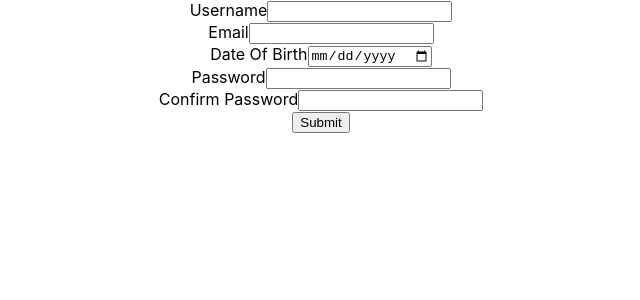
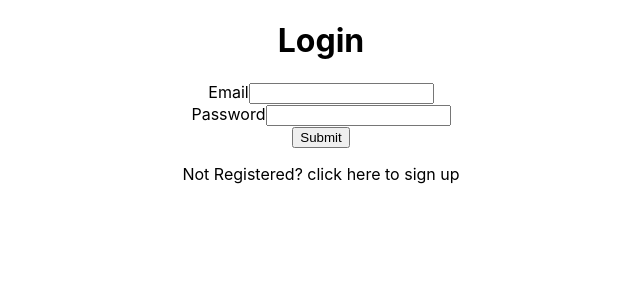
Before and after one commit to rhysw97/social-media, a React (Create React App) app: page / in a window 1280 px wide. Shown: the top 300 px of the page, without its empty margins (319-959 px from the left). Built offline with nearby package versions, Linux system fonts and the light colour scheme.

Commit message:
Added Routes

```diff
--- a/src/App.js
+++ b/src/App.js
@@ -1,15 +1,26 @@
 import logo from './logo.svg';
 import './App.css';
-import CreatePost from './components/post-system/create-post'
-import Login from './components/login';
+import CreatePost from './components/post-system/create-post';
 import Register from './components/register/register';
+import LandingPage from './Pages/landing-page';
+import { BrowserRouter, Route, Router, Routes } from 'react-router-dom';
+import React from 'react';
 
 //allow user to post
 function App() {
   return (
-    <div className="App">
-      <Register/>
-    </div>
+    <BrowserRouter>
+      <React.StrictMode>
+        <div className="App">
+        <Routes>
+            <Route path="/" element={<LandingPage/>} />
+            <Route path="/register" element={<Register/>} />
+            <Route path="/post" element={<CreatePost/>} />
+        </Routes>
+        </div>
+        </React.StrictMode>
+      </BrowserRouter>
+
   );
 }
 
--- /dev/null
+++ b/src/Pages/landing-page.js
@@ -0,0 +1,14 @@
+import React from "react";
+import { useNavigate } from "react-router-dom";
+import Login from "../components/login";
+
+export default function LandingPage() {
+
+
+    return(
+        <div className="landing-page">
+
+            <Login></Login>
+        </div>
+    )
+}
--- a/src/components/login.js
+++ b/src/components/login.js
@@ -1,10 +1,13 @@
 import React,{useState} from "react";
 import { postRequest } from "../utils/server-queries.ts";
+import {BrowserRouter, useNavigate} from 'react-router-dom';
 
 
 export default function Login() {
     const [email, setEmail] = useState('');
     const [password, setPassword] = useState('');
+    const [loginMessage, setLoginMessage] = useState()
+    const navigate = useNavigate()
 
     //sends data submitted to backend.
     const handleEmail = (event) => {
@@ -17,12 +20,23 @@ export default function Login() {
 
       const handleSubmit = (event) => {
         event.preventDefault();
+        handleLoginResponse()
+      };
 
-        postRequest('login', { email, password });
-      };
+     async function handleLoginResponse() {
+        const response = await postRequest('login', { email, password });
+        console.log(response)
+        if(response) {
+            setLoginMessage(null)
+            navigate('/post')
+        } else {
+            setLoginMessage(currentMessage => <p>Email or password could not be verfied. Please check they have been inputted correctly or click below to create an account</p>)
+        }
+      }
 
     return(
        <div>
+          <h1>Login</h1>
            <form onSubmit={handleSubmit}>
                 <div>
                     <label htmlFor="email">Email</label>
@@ -43,8 +57,9 @@ export default function Login() {
                     />
                 </div>
                 <button type="submit">Submit</button>
+                {loginMessage}
             </form>
-            <p>Not Registered? <a>click here</a> to sign up</p>
+            <p>Not Registered? <a onClick={()=> {navigate('/register')}}>click here</a> to sign up</p>
        </div>
     )
 }
--- a/src/components/post-system/post.js
+++ b/src/components/post-system/post.js
@@ -8,7 +8,9 @@ export default function Post(props) {
             <p>{props.content}</p>
             <div>
                 <p onClick={() => {
-                    setLikes(currentLikes => currentLikes++)
+                    console.log('click')
+                    console.log(likes)
+                    setLikes(currentLikes => currentLikes + 1)
                 }}>Like</p>
                 <p>{likes}</p>
             </div>
--- a/src/components/register/register.js
+++ b/src/components/register/register.js
@@ -1,7 +1,7 @@
 import React, {useState, useRef} from "react";
 import { postRequest } from "../../utils/server-queries.ts";
 import Password from "./password.js";
-
+import {useNavigate} from "react-router-dom";;
 //check that the username hasn't been taken by sending to backend and checking against db
 
 //check that the email is valid
@@ -20,6 +20,9 @@ export default function Register() {
     const [validAge, setValidAge] = useState();
     const [emailValid, setEmailValid] = useState();
     const emailRegex = /^[\w-\.]+@([\w-]+\.)+[\w-]{2,4}$/
+    const navigate = useNavigate();
+
+
 
     function findAge(dob) {
         const currentDate = new Date()
@@ -96,10 +99,11 @@ export default function Register() {
             setUsernameUsed(null)
         }
 
-        console.log(usernameUsed)
-        console.log(emailUsed)
+        console.log('username: ', usernameUsed)
+        console.log('email:', emailUsed)
         if(!response.username && !response.email) {
-
+            console.log('go to posts')
+            navigate('/post')
         }
     }
 
```
